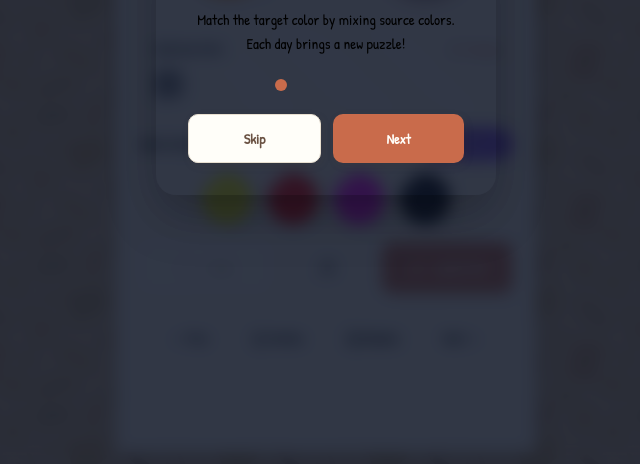
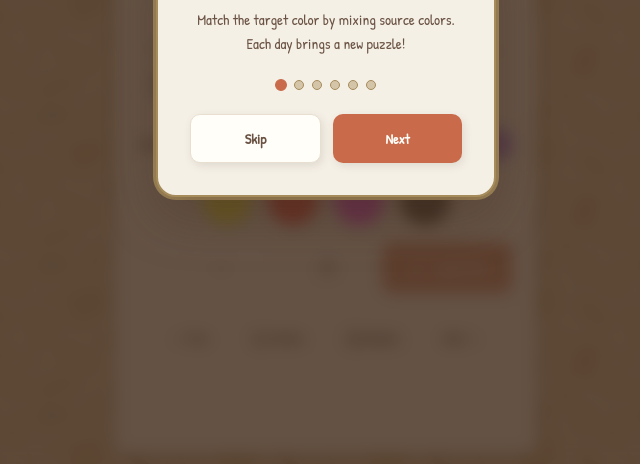
Before and after one commit to koberheim/HueQuest, a plain HTML site: page index.html in a window 1280 px wide. Shown: the part 336-800 px from the top of the page, without its empty margins (314-954 px from the left). Drawn offline with Linux system fonts and the light colour scheme.

```diff
--- a/style.css
+++ b/style.css
@@ -1581,7 +1581,7 @@
 .tutorial-overlay {
     position: fixed;
     inset: 0;
-    background: rgba(15, 23, 42, 0.85);
+    background: rgba(74, 55, 40, 0.85);
     backdrop-filter: blur(8px);
     display: flex;
     justify-content: center;
@@ -1599,15 +1599,19 @@
 }
 
 .tutorial-modal {
-    background: var(--card);
+    background: var(--cream);
     padding: 32px;
     border-radius: var(--r-xl);
     text-align: center;
-    box-shadow: 0 20px 50px rgba(0, 0, 0, 0.25);
+    box-shadow:
+        0 20px 50px rgba(74, 55, 40, 0.4),
+        0 0 0 3px var(--kraft-dark),
+        inset 0 1px 0 rgba(255, 255, 255, 0.5);
     max-width: 340px;
     width: 100%;
     transform: scale(0.9) translateY(20px);
-    transition: transform 0.4s cubic-bezier(.34, 1.56, .64, 1)
+    transition: transform 0.4s cubic-bezier(.34, 1.56, .64, 1);
+    border: 2px solid var(--kraft-dark)
 }
 
 .tutorial-overlay.show .tutorial-modal {
@@ -1623,7 +1627,7 @@
     font-weight: 800;
     color: var(--text);
     margin-bottom: 12px;
-    background: linear-gradient(135deg, var(--accent), var(--purple));
+    background: linear-gradient(135deg, var(--accent), var(--danger));
     -webkit-background-clip: text;
     -webkit-text-fill-color: transparent;
     background-clip: text
@@ -1631,7 +1635,7 @@
 
 .tutorial-text {
     font-size: 15px;
-    color: var(--text2);
+    color: var(--text-light);
     line-height: 1.6
 }
 
@@ -1646,12 +1650,14 @@
     width: 10px;
     height: 10px;
     border-radius: 50%;
-    background: var(--border);
+    background: var(--kraft-light);
+    border: 1px solid var(--kraft-dark);
     transition: all 0.3s
 }
 
 .tutorial-dot.active {
     background: var(--accent);
+    border-color: var(--accent);
     transform: scale(1.2)
 }
 
--- a/sw.js
+++ b/sw.js
@@ -1,4 +1,4 @@
-const CACHE_NAME = 'huequest-v6';
+const CACHE_NAME = 'huequest-v7';
 const urlsToCache = [
     './',
     './index.html',
```
